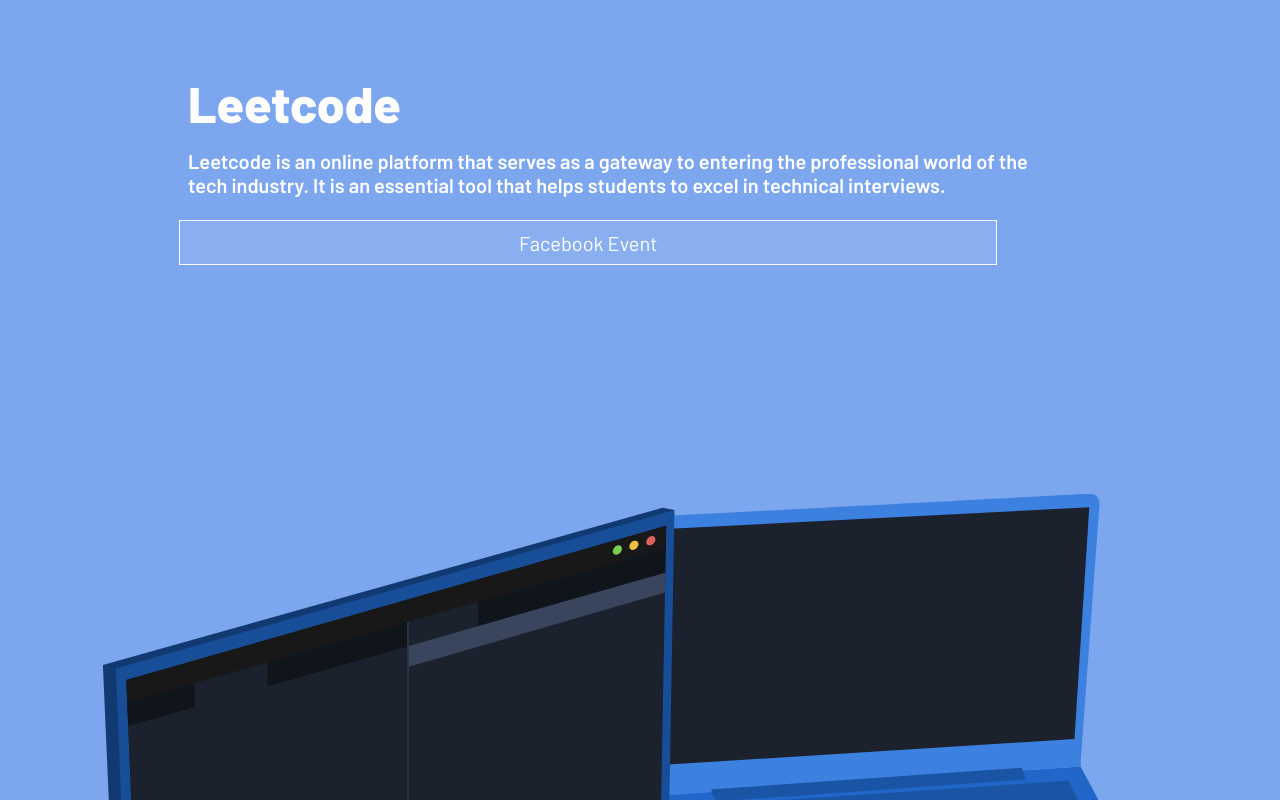
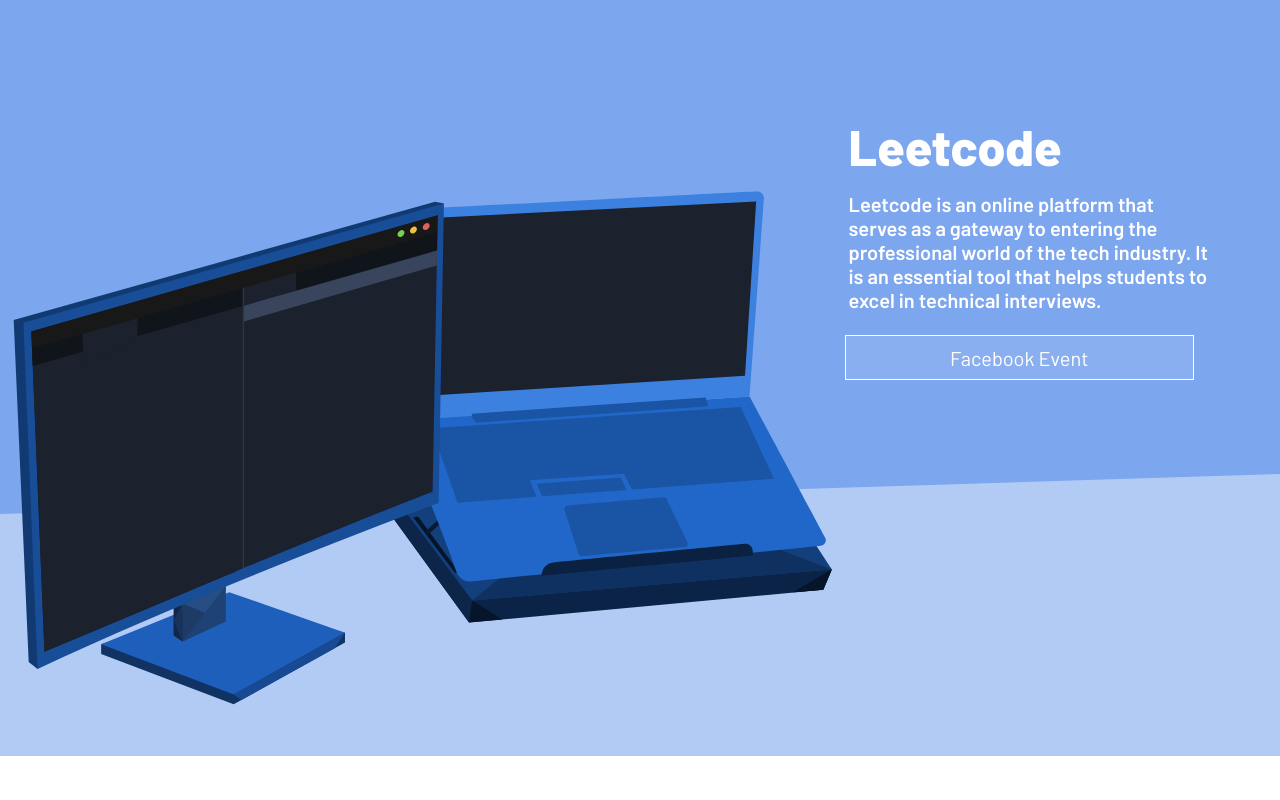
Before and after one commit to sfusurge/surge_website, a React (Create React App) app: page /path in a window 1280 px wide. Shown: the top 800 px of the page. Built offline with nearby package versions, Linux system fonts and the light colour scheme.

Commit message:
leetcode desktop

```diff
--- a/src/components/Leetcode.js
+++ b/src/components/Leetcode.js
@@ -5,10 +5,10 @@ import styles from '../css/Leetcode.module.css'
 const Leetcode = props => {
   return (
     <div>
-      <div className={styles.container}>
+      <div className={styles.textContainer}>
         <LeetcodeText />
       </div>
-      <div className={styles.innerContainer}>
+      <div className={styles.imageContainer}>
         <img
           src={laptopMonitor}
           className={styles.image}
--- a/src/css/Leetcode.module.css
+++ b/src/css/Leetcode.module.css
@@ -1,11 +1,11 @@
-.container {
+.textContainer {
   position: relative;
   background-color: var(--color-image-background);
   clip-path: polygon(0 0, 100% 0, 100% calc(100% - 5vh), 0 100%);
   margin-bottom: -5vh;
 }
 
-.innerContainer {
+.imageContainer {
   height: calc(35vw);
   background-color: var(--color-button-dropdown);
 }
@@ -17,3 +17,15 @@
   margin-right: 8%;
   transform: translateY(-45%);
 }
+
+@media only screen and (min-width: 900px) {
+  .imageContainer {
+    height: calc(22vw);
+  }
+  .image {
+    width: 64%;
+    margin-left: 1%;
+    margin-right: 35%;
+    transform: translateY(-55%);
+  }
+}
--- a/src/css/LeetcodeText.module.css
+++ b/src/css/LeetcodeText.module.css
@@ -43,3 +43,12 @@
   border: none;
   text-decoration: none;
 }
+
+@media only screen and (min-width: 900px) {
+  .container {
+    margin-left: 66%;
+    margin-right: 5%;
+    padding-top: 116px;
+    padding-bottom: 134px;
+  }
+}
```
